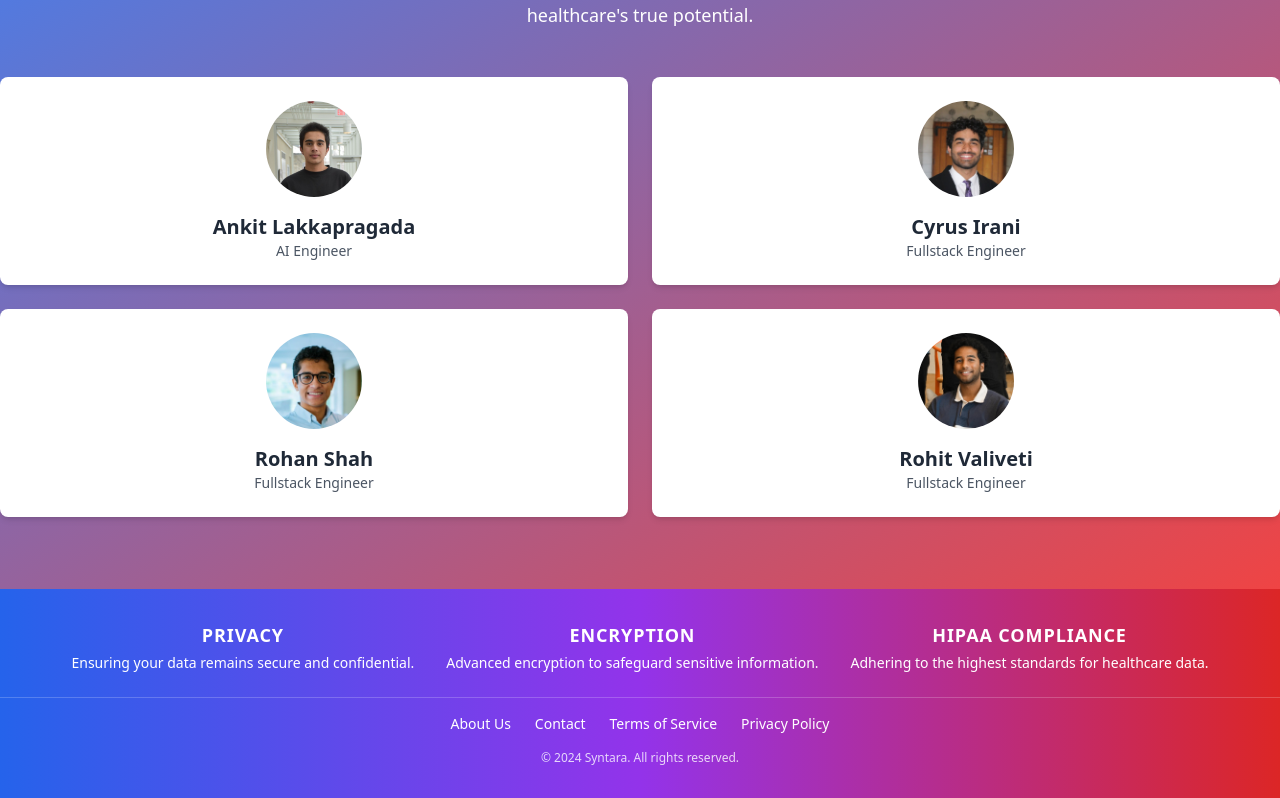
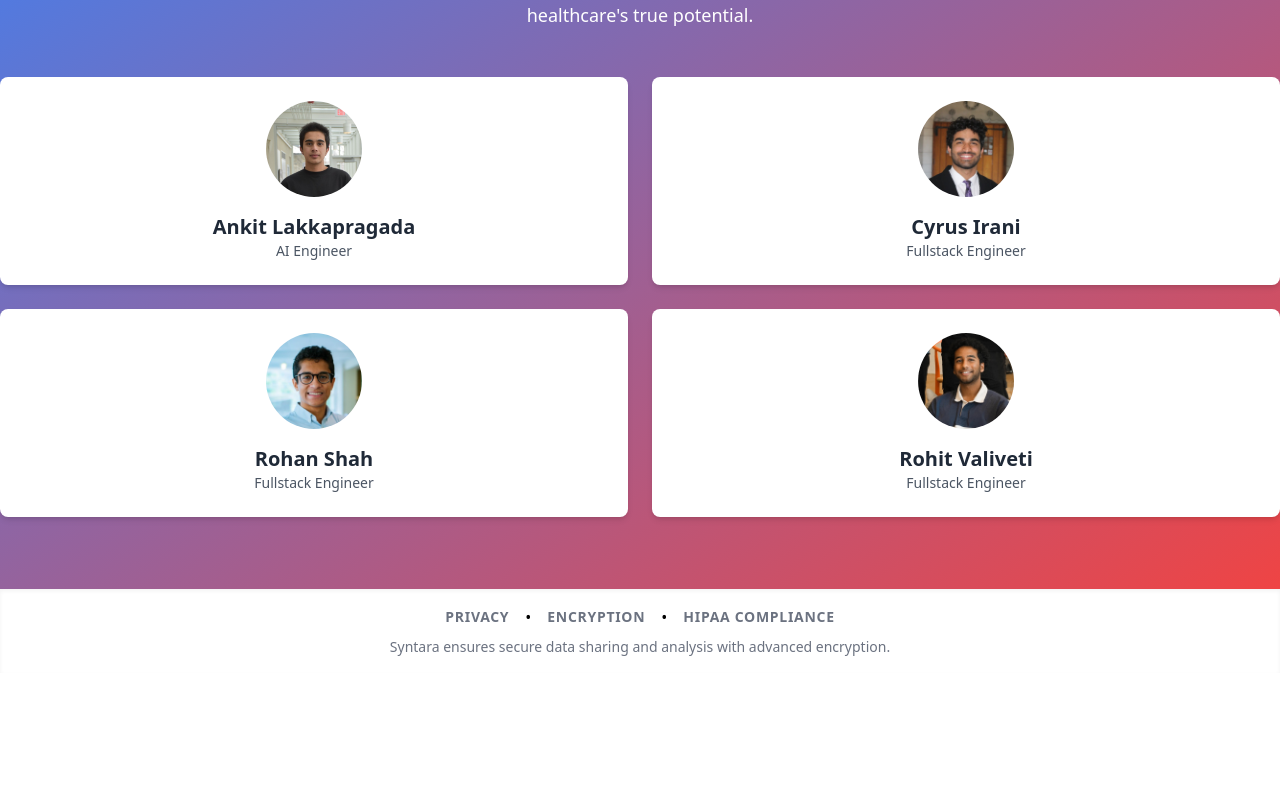
Before and after one commit to cyrus14/syntara, a React (Create React App) app in the folder client/: page / in a window 1280 px wide. Shown: the part 1011-1809 px from the top of the page. After the commit the page ends 1684 px from the top, so only its background shows below. Built offline with nearby package versions, Linux system fonts and the light colour scheme; no server answers.

Commit message:
revert footer

```diff
--- a/client/src/components/Footer.js
+++ b/client/src/components/Footer.js
@@ -2,69 +2,24 @@ import React from "react";
 
 function Footer() {
   return (
-    <footer className="bg-gradient-to-r from-blue-600 via-purple-600 to-red-600 text-white py-8">
+    <footer className="bg-white py-4 shadow-inner">
       <div className="container mx-auto text-center">
-        {/* Middle Section: Features */}
-        <div className="flex flex-col sm:flex-row justify-center items-center space-y-4 sm:space-y-0 sm:space-x-8 mb-6">
-          <div className="text-center">
-            <h3 className="text-lg font-semibold uppercase tracking-wider">
-              Privacy
-            </h3>
-            <p className="text-sm mt-1">
-              Ensuring your data remains secure and confidential.
-            </p>
-          </div>
-          <div className="text-center">
-            <h3 className="text-lg font-semibold uppercase tracking-wider">
-              Encryption
-            </h3>
-            <p className="text-sm mt-1">
-              Advanced encryption to safeguard sensitive information.
-            </p>
-          </div>
-          <div className="text-center">
-            <h3 className="text-lg font-semibold uppercase tracking-wider">
-              HIPAA Compliance
-            </h3>
-            <p className="text-sm mt-1">
-              Adhering to the highest standards for healthcare data.
-            </p>
-          </div>
+        <div className="flex justify-center items-center space-x-4">
+          <span className="text-sm font-semibold text-gray-500 uppercase tracking-wider">
+            Privacy
+          </span>
+          <span className="mx-2">•</span>
+          <span className="text-sm font-semibold text-gray-500 uppercase tracking-wider">
+            Encryption
+          </span>
+          <span className="mx-2">•</span>
+          <span className="text-sm font-semibold text-gray-500 uppercase tracking-wider">
+            HIPAA Compliance
+          </span>
         </div>
-
-        {/* Bottom Section: Links */}
-        <div className="mt-6 border-t border-white/20 pt-4">
-          <div className="flex justify-center space-x-6">
-            <a
-              href="#"
-              className="text-sm text-white hover:underline transition duration-300"
-            >
-              About Us
-            </a>
-            <a
-              href="#"
-              className="text-sm text-white hover:underline transition duration-300"
-            >
-              Contact
-            </a>
-            <a
-              href="#"
-              className="text-sm text-white hover:underline transition duration-300"
-            >
-              Terms of Service
-            </a>
-            <a
-              href="#"
-              className="text-sm text-white hover:underline transition duration-300"
-            >
-              Privacy Policy
-            </a>
-          </div>
-        </div>
-
-        {/* Copyright */}
-        <p className="text-xs mt-4 text-white/80">
-          © {new Date().getFullYear()} Syntara. All rights reserved.
+        <p className="text-sm text-gray-500 mt-2">
+          Syntara ensures secure data sharing and analysis with advanced
+          encryption.
         </p>
       </div>
     </footer>
```
